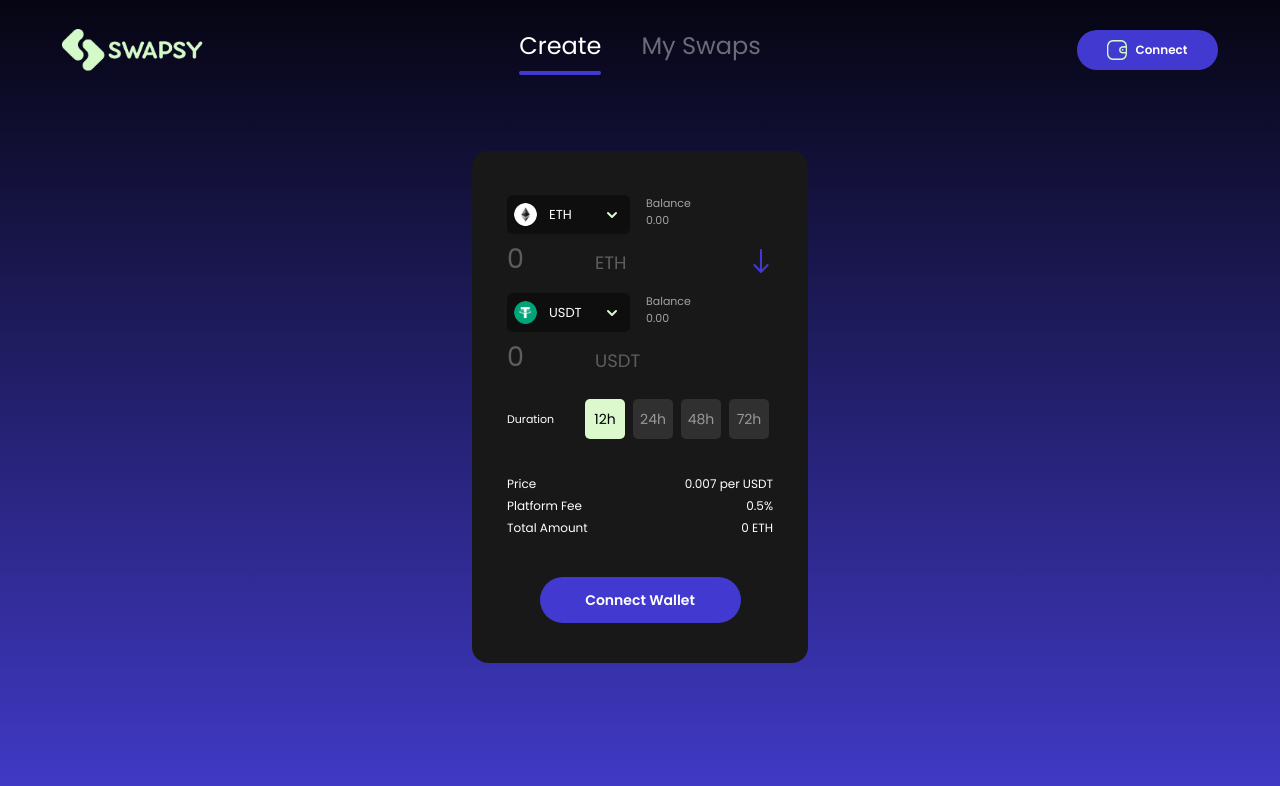
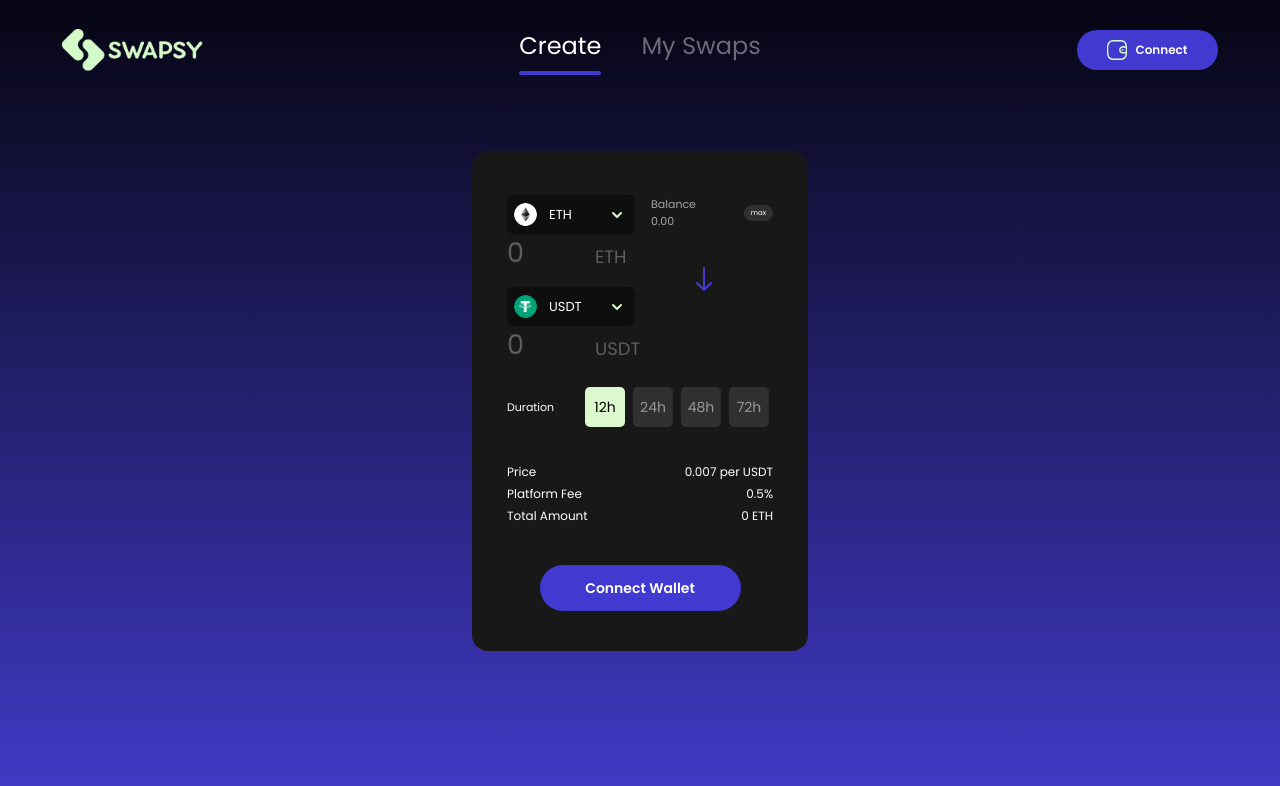
Before and after one commit to harisalkarni/swapsy-test, a React (Create React App) app: page / in a window 1280 px wide. Shown: the top 786 px of the page. Built offline with nearby package versions, Linux system fonts and the light colour scheme.

Commit message:
adjusting token swap component and input text field

```diff
--- a/src/components/atoms/AmountLabel.tsx
+++ b/src/components/atoms/AmountLabel.tsx
@@ -8,19 +8,34 @@ interface Props {
 }
 
 function AmountLabel({ amount, name, setAmount, error }: Props) {
-  const [width, setWidth] = useState(1);
+  const [width, setWidth] = useState(
+    amount.toString().length === 1
+      ? 1
+      : amount.toString().length === 0
+      ? 1
+      : amount.toString().length
+  );
 
   return (
     <div>
       <div className="flex h-[33px] w-[85px] flex-row items-end">
         <input
           type="text"
+          step="0.01"
           value={amount}
           onChange={(e) => {
             if (e.target.validity.valid) {
-              const targetValue = parseInt(e.target.value) || 0;
+              console.log("kontole", e.target.value.length);
+              const amount = e.target.value;
+              const targetValue = parseFloat(amount) || 0;
               setAmount(targetValue);
-              setWidth(e.target.value.length === 1 ? 3 : e.target.value.length);
+              setWidth(
+                e.target.value.length === 1
+                  ? 1
+                  : e.target.value.length === 0
+                  ? 1
+                  : e.target.value.length
+              );
             }
           }}
           pattern="^[0-9]*[.,]?[0-9]*$"
--- a/src/components/atoms/TokenSwap.tsx
+++ b/src/components/atoms/TokenSwap.tsx
@@ -48,6 +48,12 @@ const TokenSwap = ({
     setToAmount(tempAmount);
   };
 
+  const setMax = () => {
+    if (store.wallet.label !== "") {
+      setFromAmount(store.wallet.amount);
+    }
+  };
+
   const disableButton = useCallback(() => {
     if (address !== "") {
       if (fromAmount === 0) {
@@ -64,32 +70,48 @@ const TokenSwap = ({
 
   return (
     <div className="z-5 relative">
-      <div className="mb-[8px] flex flex-row items-center">
-        <div className="h-[36px] w-[124px] rounded-[16px] md:h-[41px] md:w-[123px]">
+      <div>
+        <div>
+          <div className="flex  flex-row justify-between">
+            <div
+              className={`w-[108px] md:w-[130px] ${
+                fromAmount > store.wallet.amount ? "border border-red" : ""
+              }`}
+            >
               <CoinOptions selected={from} setSelected={setFrom} />
             </div>
+            <div className="flex  w-[140px]   flex-row items-center justify-between ">
               <BalanceLabel balance={store.wallet.amount} />
+              <button
+                className="rounded-lg bg-third-black px-[7px] py-[3px] text-[7px] text-white"
+                onClick={() => setMax()}
+              >
+                max
+              </button>
             </div>
-      <div className="flex w-full flex-row items-end justify-between  text-white/30">
+          </div>
           <AmountLabel
             amount={fromAmount}
             name={from.name}
             setAmount={setFromAmount}
             error={fromAmount > store.wallet.amount}
           />
-        <button onClick={reverse}>
+        </div>
+        <div>
+          <div className="flex flex-row">
+            <div className="mt-[16px] w-[108px] md:w-[130px]">
+              <CoinOptions selected={to} setSelected={setTo} />
+            </div>
+            <div
+              onClick={reverse}
+              className="flex w-[140px] flex-row justify-center"
+            >
               <img
                 src={ArrowIcon}
-            alt="Arrow Icon"
-            className="h-5 w-[13.5px] object-contain md:h-6 md:w-6"
+                alt="Arrow sIcon"
+                className="h-5 w-[13.5px]  md:h-6 md:w-6"
               />
-        </button>
             </div>
-      <div className="mt-4 mb-[8px] flex flex-row items-center">
-        <div className="h-[36px] w-[124px] md:h-[41px] md:w-[123px]">
-          <CoinOptions selected={to} setSelected={setTo} />
-        </div>
-        <BalanceLabel balance={0} />
           </div>
           <AmountLabel
             amount={toAmount}
@@ -97,6 +119,9 @@ const TokenSwap = ({
             setAmount={setToAmount}
             error={toAmount > store.wallet.amount}
           />
+        </div>
+      </div>
+
       <Duration selected={duration} setSelected={setDuration} />
       <div className="mt-9 flex flex-col text-[10px] text-white/40 md:text-[12px] md:text-white">
         <FeeLabel label="Price" value="0.007 per USDT" />
--- a/tailwind.config.js
+++ b/tailwind.config.js
@@ -39,7 +39,8 @@ module.exports = {
         "blue-purple": "#413AC8",
         "secondary-purple": "#443CCF",
         "sonic-silver": "#777777",
-        'red' : '#FC4D6F'
+        'red' : '#FC4D6F',
+        'third-black': "#303030"
       },
     },
   },
```
Lines whose indentation alone changed are shown as unchanged.
